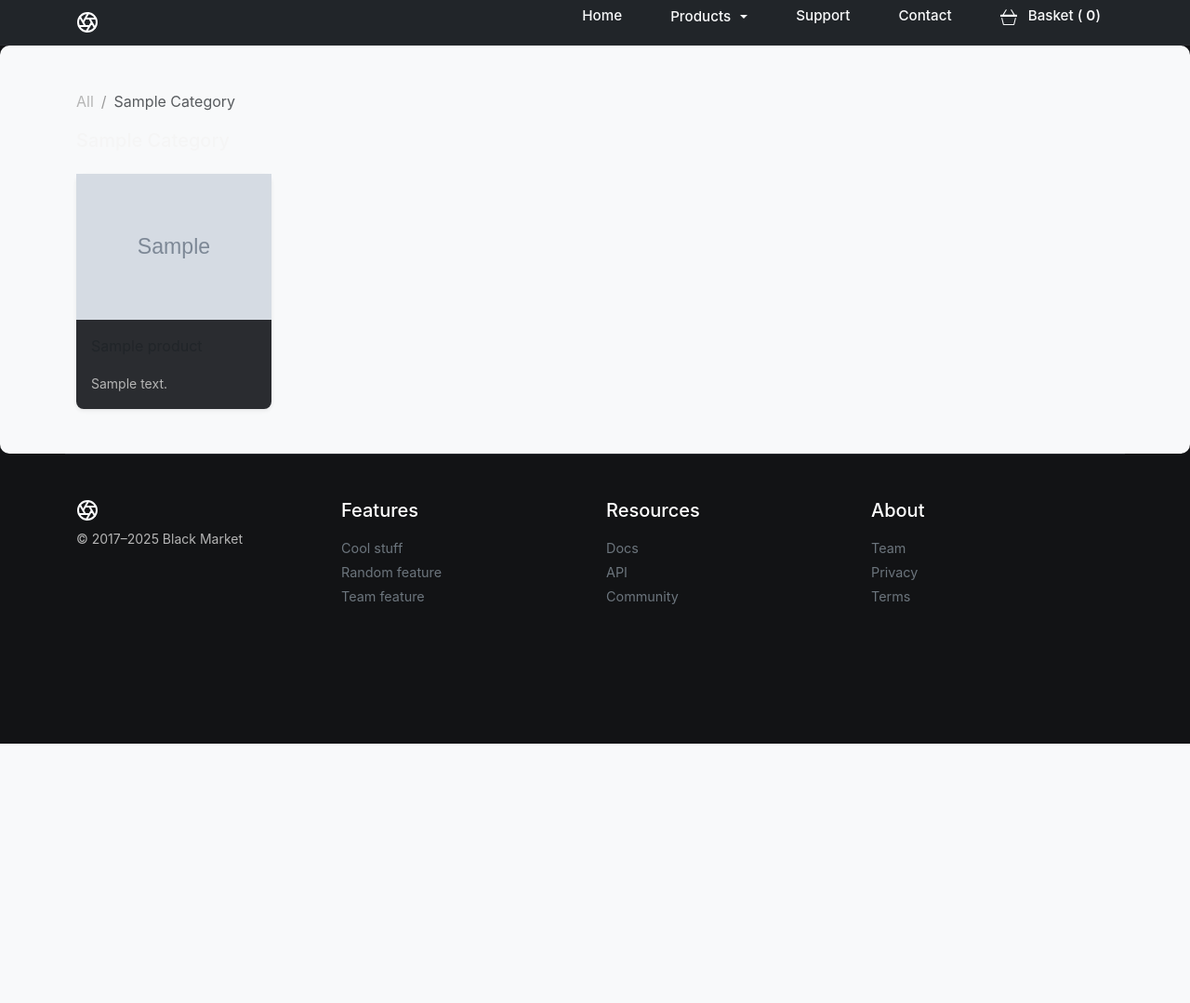
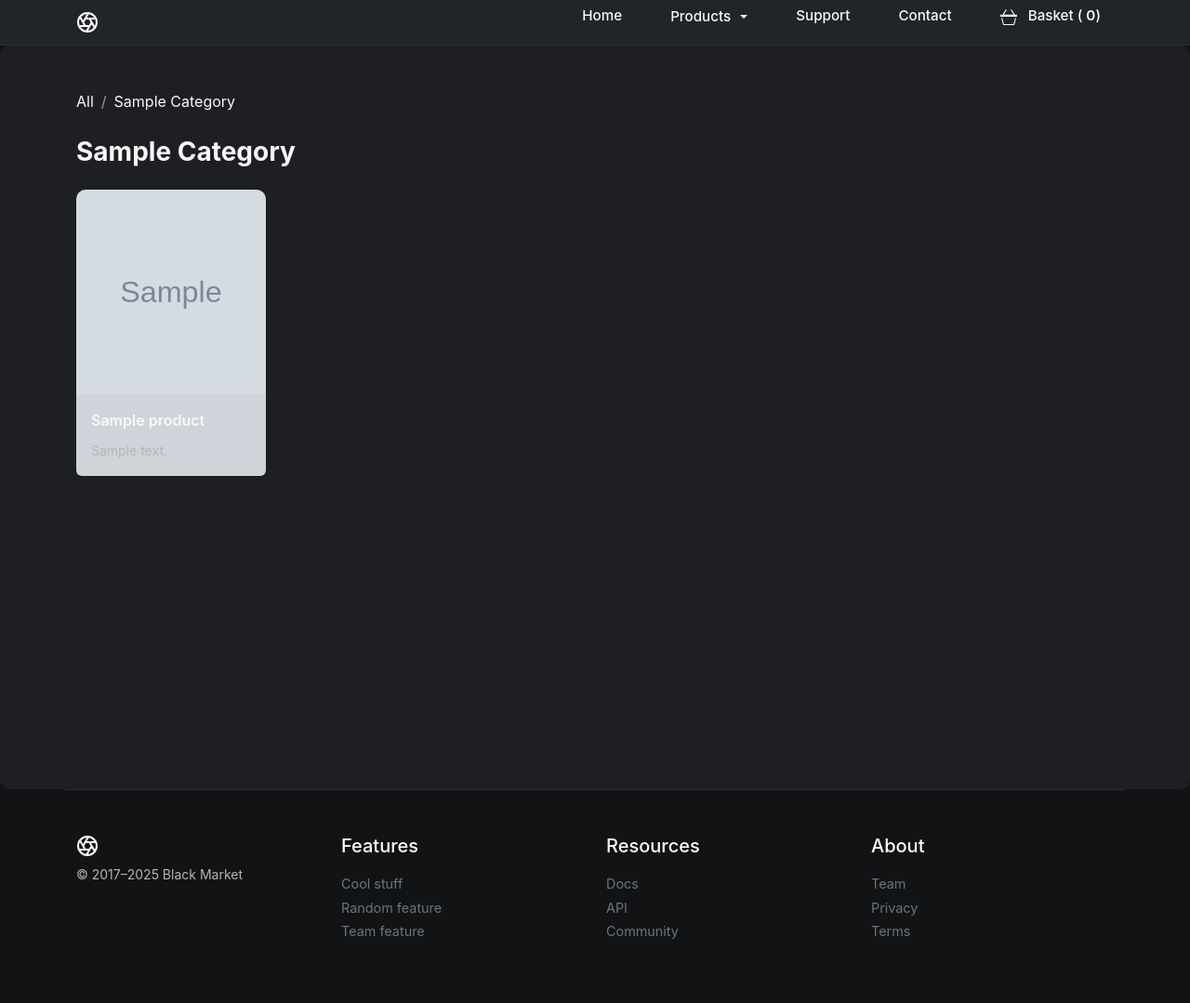
Before and after one commit to mburakbilgic/e-commerce-template, a Django app: a page that uses templates/store/products/category.html in a window 1280 px wide. Shown: the whole page at 93% size. Before the commit the page ends 800 px from the top, so only its background shows below. Run offline with Django 3.2, Linux system fonts and the light colour scheme; tables that the repository leaves empty hold one stand-in row (values such as "Sample post"); grey boxes marked "Sample" are stand-in pictures.

Commit message:
feat(new-ui): new ui items for products (all)

```diff
--- /dev/null
+++ b/static/css/category.css
@@ -0,0 +1,47 @@
+.category-page {
+    background-color: #1e1f22;
+    min-height: 100vh;
+    border-radius: 10px;
+}
+
+.breadcrumb {
+    background: transparent;
+    padding: 0;
+    margin-bottom: 1rem;
+}
+
+.breadcrumb-item + .breadcrumb-item::before {
+    color: #999;
+}
+
+.breadcrumb-item a {
+    color: #b5b5b5;
+    transition: color 0.2s ease;
+}
+
+.breadcrumb-item a:hover {
+    color: #fff;
+}
+
+.product-card {
+    transition: transform 0.2s ease, box-shadow 0.3s ease;
+    background-color: #2a2c30;
+    border-radius: 10px;
+}
+
+.product-card:hover {
+    transform: translateY(-4px);
+    box-shadow: 0 8px 18px rgba(0, 0, 0, 0.4);
+}
+
+.product-card img {
+    border-top-left-radius: 10px;
+    border-top-right-radius: 10px;
+    object-fit: cover;
+    height: 220px;
+    width: 100%;
+}
+
+.product-card .card-body {
+    padding: 1rem;
+}
--- /dev/null
+++ b/static/js/category.js
@@ -0,0 +1,16 @@
+// category.js
+
+$(document).ready(function () {
+    console.log("Category page loaded successfully.");
+
+    $(".product-card").on("mouseenter", function () {
+        $(this).addClass("shadow-lg");
+    });
+
+    $(".product-card").on("mouseleave", function () {
+        $(this).removeClass("shadow-lg");
+    });
+
+    // (Optional) filter, ordering, infinite scroll etc...
+    // function filterProducts(criteria) { ... }
+});
--- a/templates/store/products/category.html
+++ b/templates/store/products/category.html
@@ -1,36 +1,48 @@
-{% extends 'store/base.html' %}
+{% extends "store/base.html" %}
 {% load static %}
-{% block title%}Home{%endblock%}
+{% block title %}{{ category.name|title }} | Black Market{% endblock %}
+{% block extra_css %}
+    <link rel="stylesheet" href="{% static 'css/category.css' %}">
+{% endblock %}
+
 {% block content %}
+    <main class="category-page py-5">
+        <div class="container">
 
-    <main>
-        <div class="album py-5 bg-light">
-            <div class="container">
-            <nav aria-label="breadcrumb">
+            <!-- Breadcrumb -->
+            <nav aria-label="breadcrumb" class="mb-4">
                 <ol class="breadcrumb">
-                    <li class="breadcrumb-item"><a href="{% url 'store:product_all' %}">All</a></li>
+                    <li class="breadcrumb-item">
+                        <a href="{% url 'store:product_all' %}" class="text-decoration-none text-light">All</a>
+                    </li>
                     {% for crumb in breadcrumbs|slice:':-1' %}
-                        <li class="breadcrumb-item"><a href="{{ crumb.get_absolute_url }}">{{ crumb.name|title }}</a></li>
+                        <li class="breadcrumb-item">
+                            <a href="{{ crumb.get_absolute_url }}" class="text-decoration-none text-light">{{ crumb.name|title }}</a>
+                        </li>
                     {% endfor %}
-                    <li class="breadcrumb-item active" aria-current="page">{{ category.name|title }}</li>
+                    <li class="breadcrumb-item active text-light" aria-current="page">{{ category.name|title }}</li>
                 </ol>
             </nav>
-            <div class="pb-3 h5">{{ category.name|title }}</div>
-            <div class="row row-cols-1 row-cols-sm-2 row-cols-md-5 g-3">
+
+            <!-- Title -->
+            <div class="pb-3 h3 fw-bold text-light">{{ category.name|title }}</div>
+
+            <!-- Product Grid -->
+            <div class="row row-cols-1 row-cols-sm-2 row-cols-md-5 g-4">
                 {% if products %}
                     {% for product in products %}
                     <div class="col">
-                    <div class="card shadow-sm">
-                        <img class="img-fluid" alt="Responsive image" src="{{ product.image.url }}">
-                        <div class="card-body">
-                        <p class="card-text">
-                            <a class="text-dark text-decoration-none" href="{{ product.get_absolute_url }}">{{ product.title }}</a>
-                        </p>
-                        <div class="d-flex justify-content-between align-items-center">
-                            <small class="text-muted">{{ product.summary }}</small>
+                        <div class="card shadow-sm h-100 border-0 product-card">
+                            <img class="img-fluid" alt="{{ product.title }}" src="{{ product.image.url }}">
+                            <div class="card-body bg-dark-subtle rounded-bottom">
+                                <p class="card-text mb-2">
+                                    <a class="text-light text-decoration-none fw-semibold" href="{{ product.get_absolute_url }}">
+                                        {{ product.title }}
+                                    </a>
+                                </p>
+                                <small class="text-muted d-block">{{ product.summary }}</small>
+                            </div>
                         </div>
-                        </div>
-                    </div>
                     </div>
                     {% endfor %}
                 {% else %}
@@ -41,7 +53,10 @@
                     </div>
                 {% endif %}
             </div>
-            </div>
         </div>
     </main>
 {% endblock %}
+
+{% block extra_js %}
+    <script src="{% static 'js/category.js' %}"></script>
+{% endblock %}
```
